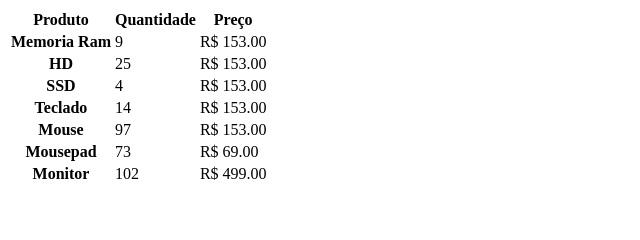
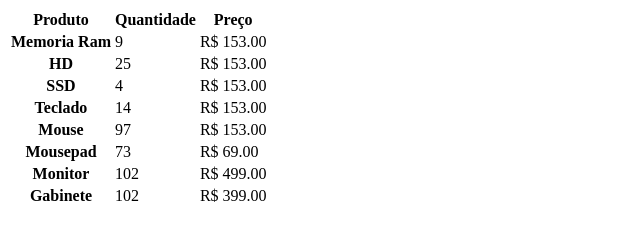
Before and after one commit to uluscaz-ifrn/padroes-web, a plain HTML site: page Tabelas/tabelas.html in a window 1280 px wide. Shown: the whole page, without its empty margins (0-640 px from the left). Drawn offline with Linux system fonts and the light colour scheme.

Commit message:
Adicionado o produto "Gabinete"

```diff
--- a/Tabelas/tabelas.html
+++ b/Tabelas/tabelas.html
@@ -52,6 +52,9 @@
                     <td>102 </td>
                     <td>R$ 499.00</td>
                 </tr>
+                <th scope="row">Gabinete</th>
+                    <td>102 </td>
+                    <td>R$ 399.00</td>
             </thead>
         </tbody>
     </table>
```
